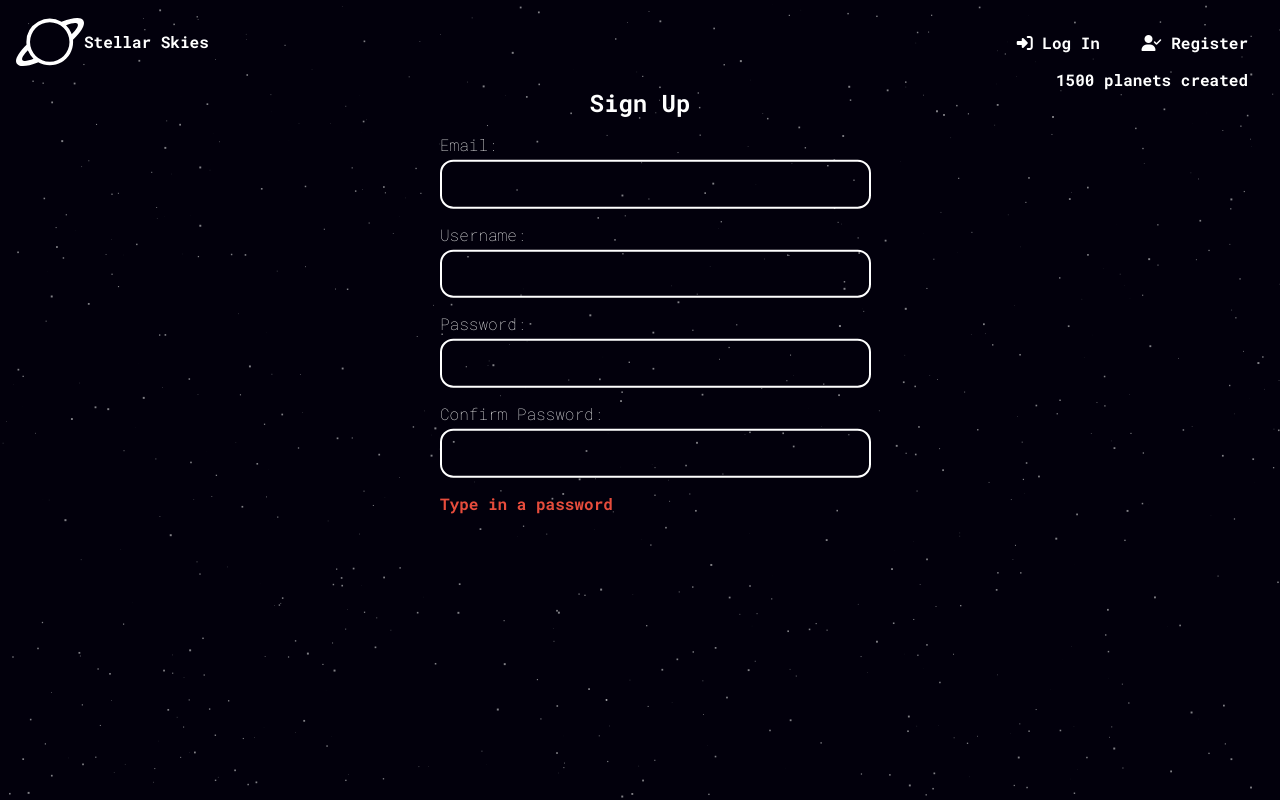
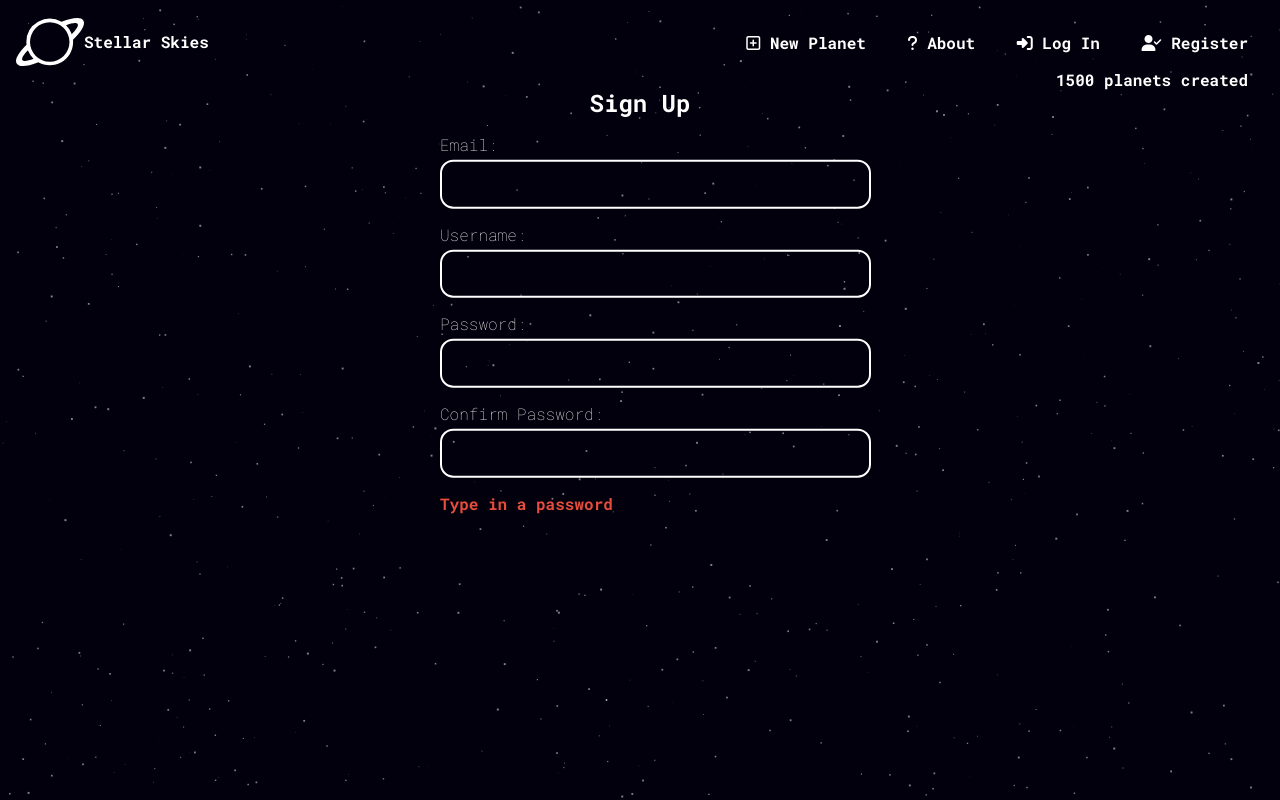
Before and after one commit to drewgifford/Stellar-Skies, a Flask app: page /signup/ in a window 1280 px wide. Run offline with Flask 2, Linux system fonts and the light colour scheme; some libraries are stand-ins or nearby versions.

Commit message:
Added New Planet and About to base.html

```diff
--- a/templates/base.html
+++ b/templates/base.html
@@ -19,6 +19,12 @@
 
             </a>
             <div class="accountGroup">
+                <a class="newPlanet" href="/edit"> <!--New Planet link-->
+                    <p><i class="far fa-plus-square"></i> New Planet</p>
+                </a>
+                <a class="about" href="/about"> <!--About link-->
+                    <p><i class="fas fa-question"></i> About</p>
+                </a>
             {% if email%}
                 <a class="profile" href="/account"> <!--Profile page link-->
                     <p><i class="fas fa-user"></i> {{username}}</p>
```
